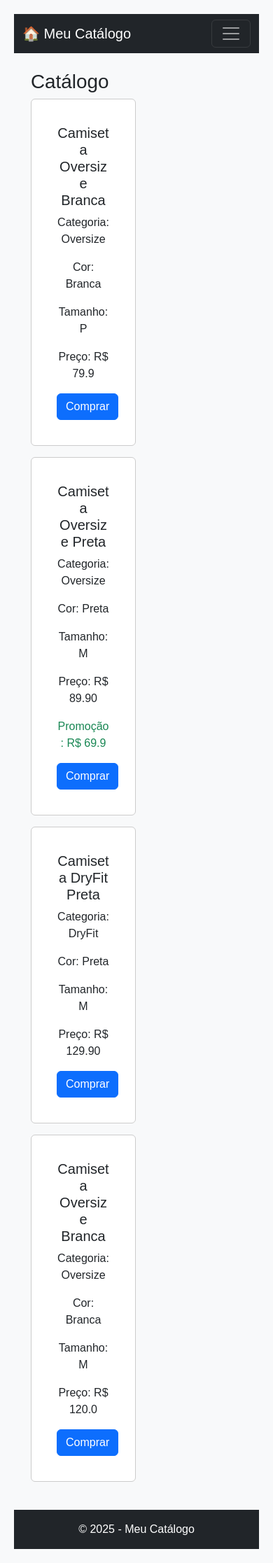
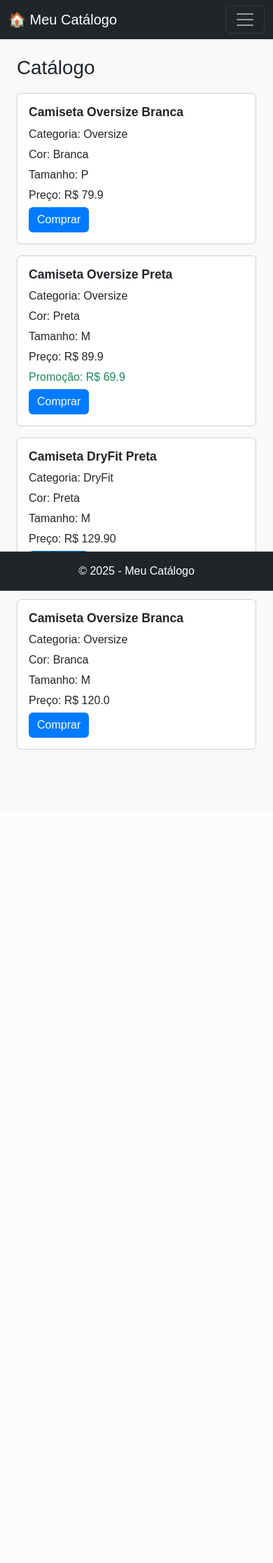
Before and after one commit to Lucascruz-lab/catalogolojaderoupas, a Flask app: page /catalogo in a window 390 px wide. Shown: the whole page at 70% size. After the commit the page ends 1071 px from the top, so only its background shows below. Run offline with Flask 3, Linux system fonts and the light colour scheme; the visitor is signed in with stand-in values (Sample User, id 1).

Commit message:
feat: corrige formatação do preço no JSON e refatora o CSS para melhorar a estrutura e responsividade

```diff
--- a/backend/produtos.json
+++ b/backend/produtos.json
@@ -17,7 +17,7 @@
         "categoria": "Oversize",
         "tamanho": "M",
         "cor": "Preta",
-        "preco": "89.90",
+        "preco": 89.9,
         "preco_promocional": 69.9,
         "promocao": true,
         "link_wpp": "https://wa.me/5519999999999?=Quero+comprar+Camiseta+Oversize+Preta",
--- a/frontend/static/index.css
+++ b/frontend/static/index.css
@@ -1,29 +1,121 @@
+/* =======================
+   Geral
+======================= */
 body {
-    font-family: Arial, Helvetica, sans-serif;
-    margin: 20px;
+    font-family: 'Arial', sans-serif;
+    background-color: #f8f9fa;
+    padding-bottom: 50px;
 }
 
-.cards,
-.produtos{
-    display: flex;
-    gap: 20px;
-    flex-wrap: wrap;
+h1, h2, h3, h4 {
+    margin-bottom: 20px;
 }
 
-.card {
-    border: 1px solid #ccc;
-    padding: 20px;
-    width: 150px;
-    text-align: center;
+/* =======================
+   Header e Navbar
+======================= */
+.navbar a {
+    color: #ffffff;
+    margin-right: 15px;
+    text-decoration: none;
 }
 
-.produto {
-    border: 1px solid #ccc;
-    padding: 20px;
-    width: 200px;
+.navbar a:hover {
+    text-decoration: underline;
 }
 
-a {
-    text-decoration: none;
-    color: blue;
+/* =======================
+   Footer
+======================= */
+footer {
+    background-color: #343a40;
+    color: white;
+    text-align: center;
+    padding: 15px 0;
+    position: fixed;
+    bottom: 0;
+    width: 100%;
 }
+
+/* =======================
+   Login
+======================= */
+.login-container {
+    max-width: 400px;
+    margin: 80px auto;
+    background: #ffffff;
+    padding: 30px;
+    border-radius: 10px;
+    box-shadow: 0px 0px 15px rgba(0,0,0,0.1);
+}
+
+.login-container h1 {
+    text-align: center;
+    margin-bottom: 25px;
+}
+
+.login-container input {
+    width: 100%;
+    padding: 10px;
+    margin-bottom: 15px;
+    border-radius: 5px;
+    border: 1px solid #ced4da;
+}
+
+.login-container button {
+    width: 100%;
+    padding: 10px;
+    background-color: #007bff;
+    border: none;
+    color: white;
+    font-weight: bold;
+    border-radius: 5px;
+}
+
+.login-container button:hover {
+    background-color: #0056b3;
+}
+
+.erro {
+    color: red;
+    text-align: center;
+    margin-bottom: 15px;
+}
+
+/* =======================
+   Cards de Produtos
+======================= */
+.card img {
+    max-height: 200px;
+    object-fit: cover;
+}
+
+.card-body h5 {
+    font-size: 1.1rem;
+    font-weight: bold;
+}
+
+.card-body p {
+    margin-bottom: 5px;
+}
+
+.btn-primary {
+    background-color: #007bff;
+    border: none;
+}
+
+.btn-primary:hover {
+    background-color: #0056b3;
+}
+
+/* =======================
+   Admin
+======================= */
+.admin form input, .admin form button {
+    margin-bottom: 10px;
+}
+
+.admin table th, .admin table td {
+    text-align: center;
+    vertical-align: middle;
+}
```
